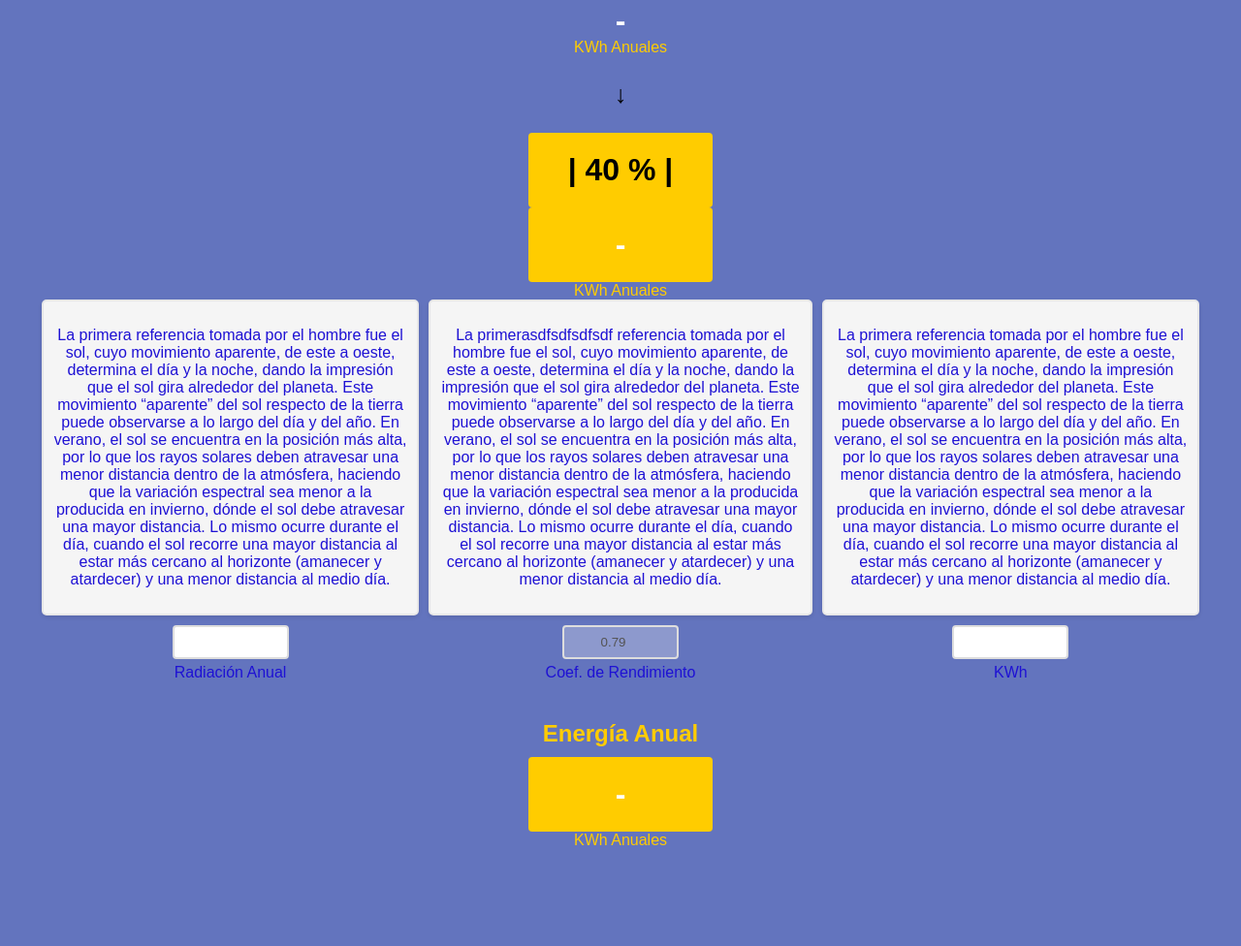
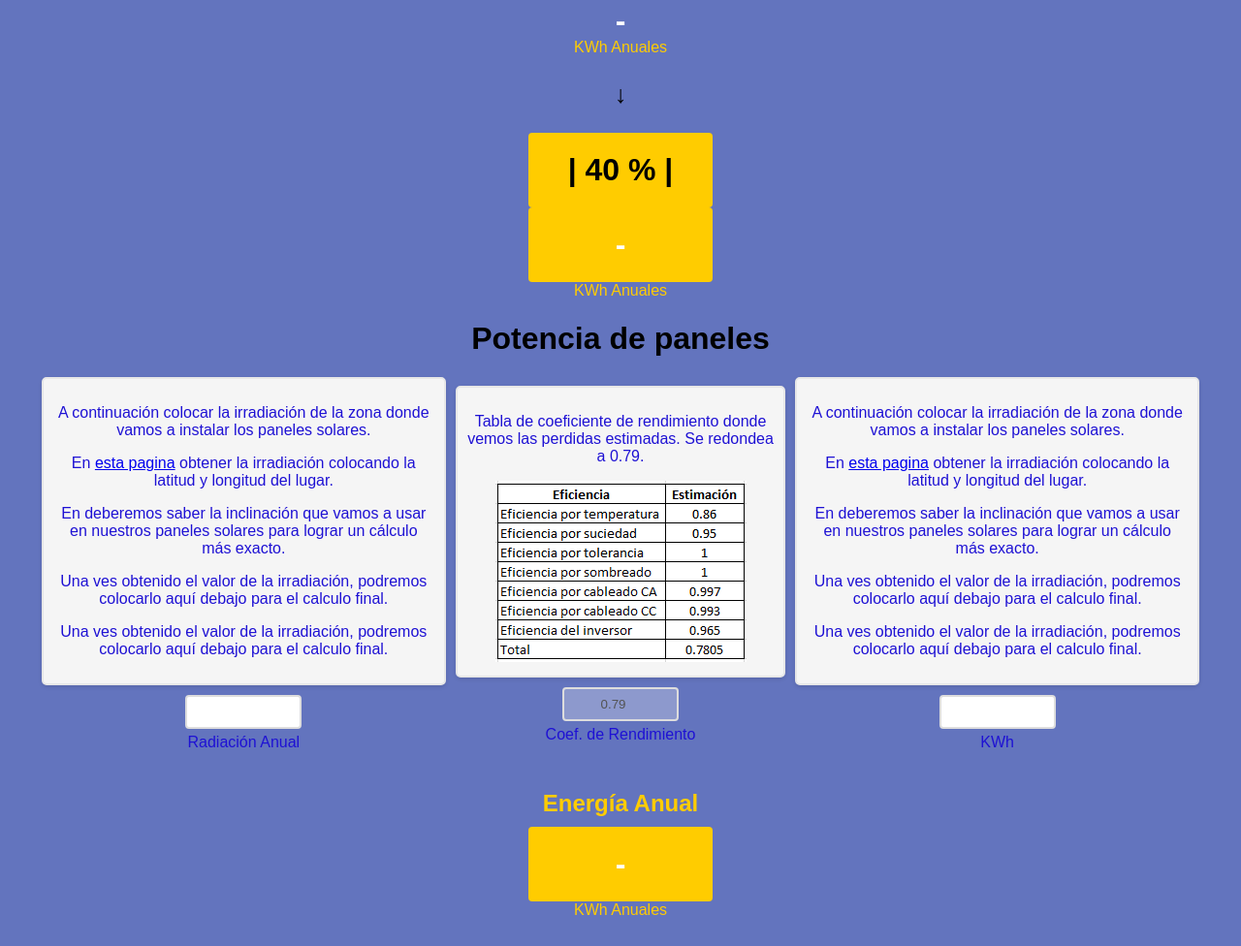
Before and after one commit to Nico950/CasasSolares, a plain HTML site: page index.html in a window 1280 px wide. Shown: the part 818-1794 px from the top of the page at 97% size. Before the commit the page ends 1722 px from the top, so only its background shows below. Drawn offline with Linux system fonts and the light colour scheme.

Commit message:
se agregaron los meses y se refinaron algunos textos e imagenes

```diff
--- a/index.html
+++ b/index.html
@@ -89,24 +89,35 @@
     <div class="resultadok">
         KWh Anuales
     </div>
+    <h1>Potencia de paneles</h1>
     <div class="container">
         <div class="input-container">
             <div class="column-text">
-                <p>La primera referencia tomada por el hombre fue el sol, cuyo movimiento aparente, de este a oeste, determina el día y la noche, dando la impresión que el sol gira alrededor del planeta. Este movimiento “aparente” del sol respecto de la tierra puede observarse a lo largo del día y del año. En verano, el sol se encuentra en la posición más alta, por lo que los rayos solares deben atravesar una menor distancia dentro de la atmósfera, haciendo que la variación espectral sea menor a la producida en invierno, dónde el sol debe atravesar una mayor distancia. Lo mismo ocurre durante el día, cuando el sol recorre una mayor distancia al estar más cercano al horizonte (amanecer y atardecer) y una menor distancia al medio día.</p>
-            </div>
+                <p>A continuación colocar la irradiación de la zona donde vamos a instalar los paneles solares.</p>
+                  <p> En <a href="https://www.energizar.org.ar/inicio/" target="_blank" rel="noreferrer noopener">esta pagina</a> obtener la irradiación colocando la latitud y longitud del lugar.</p>
+                  <p> En deberemos saber la inclinación que vamos a usar en nuestros paneles solares para lograr un cálculo más exacto.
+                  <p>Una ves obtenido el valor de la irradiación, podremos colocarlo aquí debajo para el calculo final.</p>
+                  <p>Una ves obtenido el valor de la irradiación, podremos colocarlo aquí debajo para el calculo final.</p>
+                  </div>
             <input type="number" id="input2" step="0.01">
             <label for="input2">Radiación Anual</label>
         </div>
         <div class="input-container">
             <div class="column-text">
-                <p>La primerasdfsdfsdfsdf referencia tomada por el hombre fue el sol, cuyo movimiento aparente, de este a oeste, determina el día y la noche, dando la impresión que el sol gira alrededor del planeta. Este movimiento “aparente” del sol respecto de la tierra puede observarse a lo largo del día y del año. En verano, el sol se encuentra en la posición más alta, por lo que los rayos solares deben atravesar una menor distancia dentro de la atmósfera, haciendo que la variación espectral sea menor a la producida en invierno, dónde el sol debe atravesar una mayor distancia. Lo mismo ocurre durante el día, cuando el sol recorre una mayor distancia al estar más cercano al horizonte (amanecer y atardecer) y una menor distancia al medio día.</p>
+              <p>Tabla de coeficiente de rendimiento donde vemos las perdidas estimadas. Se redondea a 0.79.</p>
+               <center><img src="./Tabla.png"> </center>
+
             </div>
             <input type="number" id="input3" value="0.79" disabled>
             <label for="input3">Coef. de Rendimiento</label>
         </div>
         <div class="input-container">
             <div class="column-text">
-                <p>La primera referencia tomada por el hombre fue el sol, cuyo movimiento aparente, de este a oeste, determina el día y la noche, dando la impresión que el sol gira alrededor del planeta. Este movimiento “aparente” del sol respecto de la tierra puede observarse a lo largo del día y del año. En verano, el sol se encuentra en la posición más alta, por lo que los rayos solares deben atravesar una menor distancia dentro de la atmósfera, haciendo que la variación espectral sea menor a la producida en invierno, dónde el sol debe atravesar una mayor distancia. Lo mismo ocurre durante el día, cuando el sol recorre una mayor distancia al estar más cercano al horizonte (amanecer y atardecer) y una menor distancia al medio día.</p>
+              <p>A continuación colocar la irradiación de la zona donde vamos a instalar los paneles solares.</p>
+              <p> En <a href="https://www.energizar.org.ar/inicio/" target="_blank" rel="noreferrer noopener">esta pagina</a> obtener la irradiación colocando la latitud y longitud del lugar.</p>
+              <p> En deberemos saber la inclinación que vamos a usar en nuestros paneles solares para lograr un cálculo más exacto. </p>
+              <p>Una ves obtenido el valor de la irradiación, podremos colocarlo aquí debajo para el calculo final.</p>
+              <p>Una ves obtenido el valor de la irradiación, podremos colocarlo aquí debajo para el calculo final.</p>
             </div>
             <input type="number" id="input1" step="0.01">
             <label for="input1">KWh</label>
```
Also changed, not shown: Tabla.png (added).
